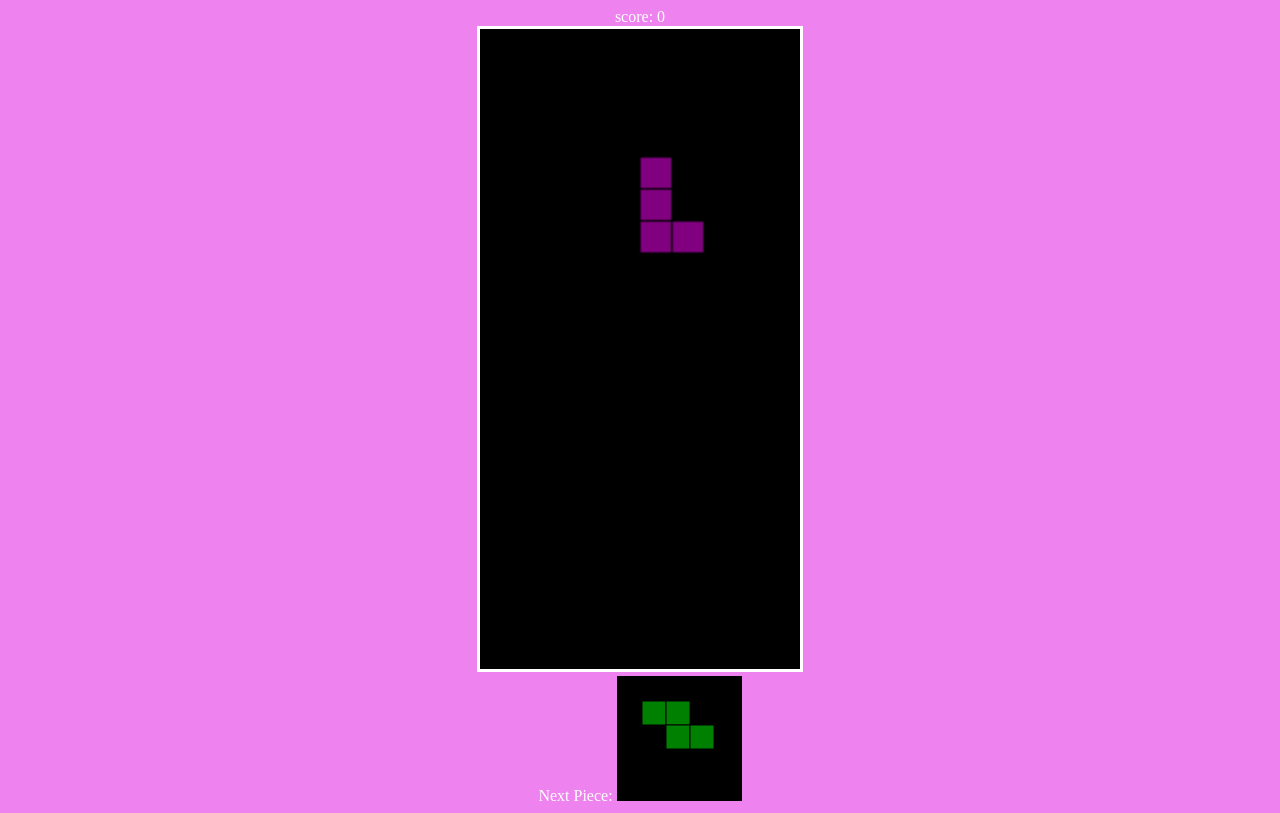
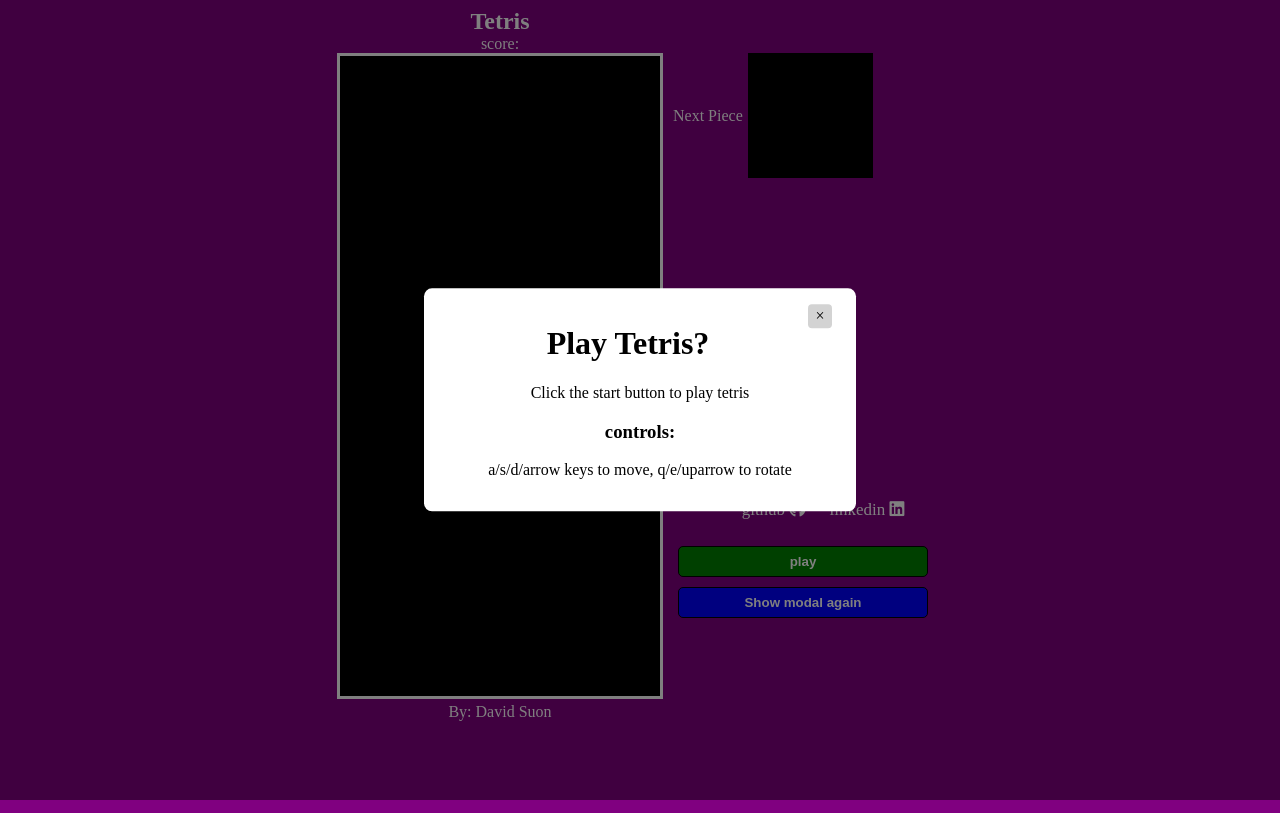
Before and after one commit to suond/Tetris, a plain HTML site: page index.html in a window 1280 px wide. Drawn offline with Linux system fonts and the light colour scheme.

Commit message:
styled, refactor code and try to fix collision bug

```diff
--- /dev/null
+++ b/assets/scripts/modal.js
@@ -0,0 +1,22 @@
+var modal = document.querySelector(".modal");
+    var trigger = document.querySelector(".trigger");
+    var closeButton = document.querySelector(".close-button");
+    var modal_content = document.querySelector(".modal-content")
+    function toggleModal() {
+        modal.classList.toggle("show-modal");
+    }
+
+    function windowOnClick(event) {
+        if (event.target === modal) {
+            toggleModal();
+        }
+    }
+
+    trigger.addEventListener("click", toggleModal);
+    closeButton.addEventListener("click", toggleModal);
+    window.addEventListener("click", windowOnClick);
+    modal_content.addEventListener("keydown", e => {
+        if(e.keyCode === 83) {
+            console.log("start game")
+        }
+    })
--- a/tetris.js
+++ b/assets/scripts/tetris.js
@@ -1,13 +1,17 @@
 const canvas = document.getElementById('tetris');
 const context = canvas.getContext('2d');
+context.fillStyle = 'black';
+context.fillRect(0,0, canvas.width, canvas.height);
 
 const nextPieceCanvas = document.getElementById('next-piece')
 const nextPieceContext = nextPieceCanvas.getContext('2d')
 nextPieceContext.fillStyle = 'black';
 nextPieceContext.fillRect(0,0, canvas.width, canvas.height);
 
-context.fillStyle = 'black';
-context.fillRect(0,0, canvas.width, canvas.height);
+const startBtn = document.getElementById("start-game-btn")
+startBtn.onclick = (e) =>{
+    start();
+}
 
 const scaleamt = 24;
 //World Logic
@@ -30,14 +34,16 @@ const player = {
 }
 
 var reqId = null;
-var isRunning = true;
+var isRunning = false;
 
 function reset(){
     world.forEach(row => row.fill(0))
     player.score = 0
     updateScore();
-    nextPieceToShow()
+    nextPieceToShow();
     playerReset();
+    player.pos.y =0;
+    isRunning = true;
 }
 
 function updateScore(){
@@ -196,7 +202,9 @@ function playerReset(){
 
     if(collide(world, player)){
         //game over
-        reset()
+        pause();
+        reset();
+        console.log("game over click play to start again")
     }
 }
 
@@ -211,8 +219,6 @@ function playerDrop(){
     }
     dropCounter = 0;
 }
-
-
 
 function playerRotate(direction){
     const originalPosX = player.pos.x;
@@ -312,8 +318,7 @@ document.addEventListener('keydown', (e) =>{
         case 80:
             // console.log("pause")
             if (isRunning) {
-                cancelAnimationFrame(reqId)
-                isRunning = false;
+                pause();
             } else {
                 requestAnimationFrame(update)
                 isRunning = true;
@@ -323,5 +328,13 @@ document.addEventListener('keydown', (e) =>{
     }
 });
 
-reset();
-update();
+function start() {
+    reset();
+    update();
+    isRunning = true;
+}
+
+function pause(){
+    cancelAnimationFrame(reqId);
+    isRunning = false;
+}
--- /dev/null
+++ b/assets/style/style.css
@@ -0,0 +1,106 @@
+body {
+    text-align: center;
+    color: white;
+    background-color: purple;
+    display: flex;
+    justify-content: center;
+}
+
+body h2{
+    margin: 0;
+}
+
+#tetris{
+    border: .2em solid white;
+    height: 80vh;
+}
+
+.modal {
+    position: fixed;
+    left: 0;
+    top: 0;
+    width: 100%;
+    height: 100%;
+    background-color: rgba(0, 0, 0, 0.5);
+    opacity: 0;
+    visibility: hidden;
+    transform: scale(1.1);
+    transition: visibility 0s linear 0.25s, opacity 0.25s 0s, transform 0.25s;
+}
+.modal-content {
+    position: absolute;
+    top: 50%;
+    left: 50%;
+    transform: translate(-50%, -50%);
+    background-color: white;
+    padding: 1rem 1.5rem;
+    width: 24rem;
+    border-radius: 0.5rem;
+    color: black;
+}
+.close-button {
+    float: right;
+    width: 1.5rem;
+    line-height: 1.5rem;
+    text-align: center;
+    cursor: pointer;
+    border-radius: 0.25rem;
+    background-color: lightgray;
+}
+.close-button:hover {
+    background-color: darkgray;
+}
+.show-modal {
+    opacity: 1;
+    visibility: visible;
+    transform: scale(1.0);
+    transition: visibility 0s linear 0s, opacity 0.25s 0s, transform 0.25s;
+}
+
+.next-piece-div{
+    display: flex;
+    align-items: center;
+    margin: 45px 10px;
+}
+.next-piece-div > span {
+    margin-right: 5px;
+}
+
+.div-btn-container{
+    display: flex;
+    height: 50vh;
+    justify-content: flex-end;
+    flex-direction: column;
+    margin: 15px;
+    width: 250px;
+}
+
+.div-btn-container button {
+    margin: 5px 0;
+    background-color: green;
+    color: white;
+    padding: 7px;
+    border: 1px solid black;
+    border-radius: 5px;
+    font-weight: bolder;
+    cursor: pointer;
+}
+.div-btn-container .trigger {
+    background-color: blue;
+}
+
+.div-btn-container ul {
+    list-style: none;
+    display: flex;
+    justify-content: space-evenly;
+}
+
+.div-btn-container ul li {
+    margin: 5px 0;
+}
+
+.div-btn-container a {
+    color: white;
+    text-decoration: none;
+    font-size: 17px;
+}
--- a/index.html
+++ b/index.html
@@ -4,29 +4,57 @@
     <meta charset="UTF-8">
     <meta name="viewport" content="width=device-width, initial-scale=1.0">
     <meta http-equiv="X-UA-Compatible" content="ie=edge">
-    <style>
-        body {
-            text-align: center;
-            color: white;
-            background-color: violet;
-        }
-
-        #tetris{
-            border: .2em solid white;
-            height: 80vh;
-        }
-    </style>
+    <link rel="stylesheet" href="assets/style/style.css">
+    <link rel="stylesheet" href="https://cdnjs.cloudflare.com/ajax/libs/font-awesome/5.9.0/css/all.min.css">
     <title>Tetris</title>
 </head>
 <body>
     <div>
-        <div id="score"></div>
-        <canvas id="tetris" width="240" height="480"></canvas>
+        <h2>Tetris</h2>
+        <div id="score">score: </div>
+        <canvas id="tetris" width="240" height="480" tabindex="0"></canvas>
+        <div>
+            <span>By: David Suon</span>
+        </div>
     </div>
     <div>
-        Next Piece:
-        <canvas id="next-piece" width="125" height="125"
+        <div class="next-piece-div">
+            <span>Next Piece </span>
+            <canvas id="next-piece" width="125" height="125"></canvas>
+        </div>
+        <div class="div-btn-container">
+
+            <div>
+                <ul>
+                    <li>
+                        <a href="#">
+                            github <i class="fab fa-github"></i>
+                        </a>
+                    </li>
+                    <li>
+                        <a href="#">
+                            linkedin <i class="fab fa-linkedin"></i>
+                        </a>
+                    </li>
+                </ul>
+            </div>
+
+            <button id="start-game-btn">play</button>
+            <button class="trigger">Show modal again</button>
+            <div class="modal show-modal">
+                <div class="modal-content">
+                    <span class="close-button">&times;</span>
+                    <h1>Play Tetris?</h1>
+                    <p>Click the start button to play tetris</p>
+                    <h3>controls:</h3>
+                    <p>a/s/d/arrow keys to move, q/e/uparrow to rotate</p>
+                </div>
+            </div>
+
+        </div>
     </div>
-    <script src="tetris.js" type="text/javascript"></script>
+
+    <script src="assets/scripts/tetris.js" type="text/javascript"></script>
+    <script src="assets/scripts/modal.js" type="text/javascript"></script>
 </body>
 </html>
```
